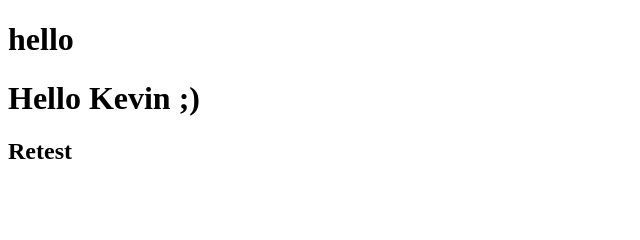
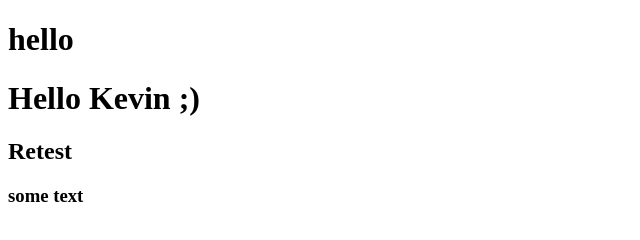
Before and after one commit to kevas007/exemple_git, a plain HTML site: page index.html in a window 1280 px wide. Shown: the full height of the page, 0-640 px from the left. Drawn offline with Linux system fonts and the light colour scheme.

Commit message:
add text

```diff
--- a/index.html
+++ b/index.html
@@ -11,6 +11,7 @@
     hello
     <h1>Hello Kevin ;)</h1>
     <h2>Retest</h2>
+    <h3>some text</h3>
 </h1>
 </body>
 </html>
```
